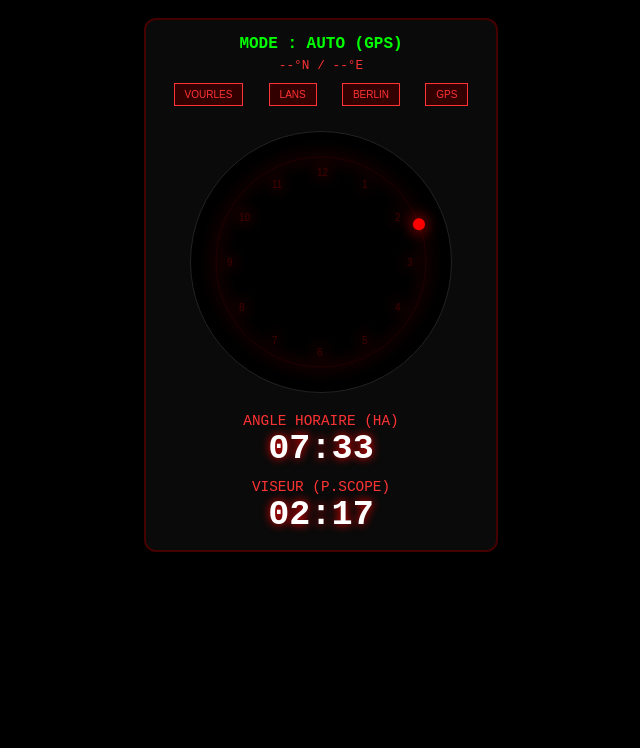
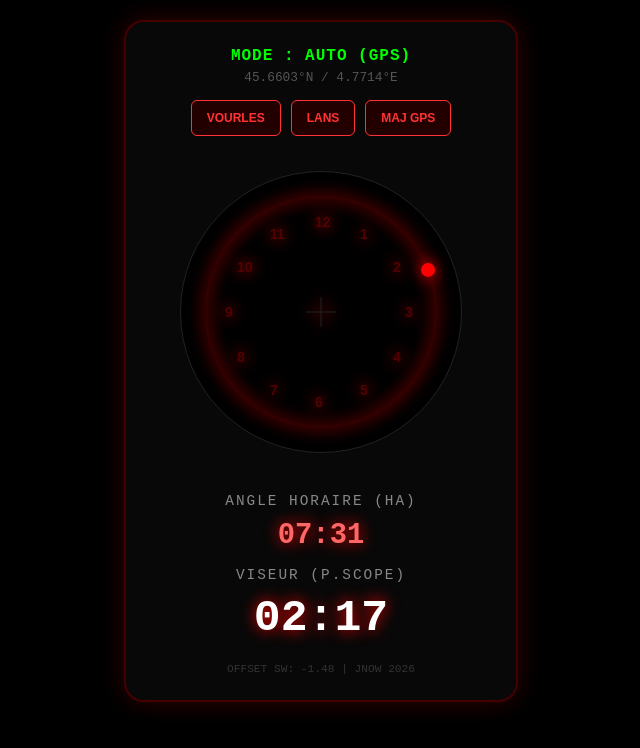
Before and after one commit to jamroch79/astroserver, a website: page public/polaris_vourles.html in a window 1280 px wide. Shown: the whole page, without its empty margins (319-959 px from the left). Drawn offline with Linux system fonts and the light colour scheme.

Commit message:
Update polaris_vourles.html

```diff
--- a/public/polaris_vourles.html
+++ b/public/polaris_vourles.html
@@ -3,130 +3,253 @@
 <head>
     <meta charset="UTF-8">
     <meta name="viewport" content="width=device-width, initial-scale=1.0">
-    <title>Polaris Master Control</title>
+    <title>Polaris Pro - Vourles & Lans</title>
     <style>
-        body { background: #000; color: #ff3333; font-family: 'Courier New', monospace; text-align: center; padding: 10px; }
-        .card { border: 2px solid #440000; display: inline-block; padding: 15px; border-radius: 12px; background: #0a0a0a; width: 320px; }
-        .val { font-size: 2.2em; font-weight: bold; color: #fff; text-shadow: 0 0 10px #ff0000; }
-        canvas { background: #000; border: 1px solid #222; border-radius: 50%; margin: 15px 0; }
-        .btn-group { margin: 10px 0; display: flex; justify-content: space-around; }
-        button { background: #330000; color: #ff3333; border: 1px solid #ff3333; padding: 5px 10px; cursor: pointer; font-size: 10px; }
-        button:hover { background: #ff3333; color: #000; }
-        #site-name { font-weight: bold; color: #00ff00; margin-bottom: 5px; }
+        body {
+            background: #000;
+            color: #ff3333;
+            font-family: 'Courier New', monospace;
+            text-align: center;
+            margin: 0;
+            padding: 20px;
+        }
+        .card {
+            border: 2px solid #440000;
+            display: inline-block;
+            padding: 25px;
+            border-radius: 20px;
+            background: #080808;
+            width: 340px;
+            box-shadow: 0 0 25px #300;
+        }
+        .val {
+            font-size: 2.8em;
+            font-weight: bold;
+            color: #fff;
+            text-shadow: 0 0 15px #ff0000;
+            margin: 10px 0;
+        }
+        canvas {
+            background: #000;
+            border: 1px solid #222;
+            border-radius: 50%;
+            margin: 20px 0;
+        }
+        .btn-group {
+            margin: 15px 0;
+            display: flex;
+            justify-content: center;
+            gap: 10px;
+        }
+        button {
+            background: #200;
+            color: #ff3333;
+            border: 1px solid #ff3333;
+            padding: 10px 15px;
+            cursor: pointer;
+            font-size: 12px;
+            font-weight: bold;
+            border-radius: 6px;
+            transition: all 0.2s;
+        }
+        button:active {
+            background: #ff3333;
+            color: #000;
+        }
+        #site-name {
+            font-weight: bold;
+            color: #00ff00;
+            margin-bottom: 5px;
+            text-transform: uppercase;
+            letter-spacing: 1px;
+        }
+        .label {
+            font-size: 0.9em;
+            color: #888;
+            letter-spacing: 2px;
+            margin-top: 15px;
+        }
+        #coords {
+            font-size: 0.8em;
+            color: #555;
+            margin-bottom: 10px;
+        }
     </style>
 </head>
 <body>
 
 <div class="card">
     <div id="site-name">MODE : AUTO (GPS)</div>
-    <div id="coords" style="font-size: 0.8em;">--°N / --°E</div>
+    <div id="coords">45.6603°N / 4.7714°E</div>
 
     <div class="btn-group">
         <button onclick="setPos(45.6603, 4.7714, 'VOURLES')">VOURLES</button>
         <button onclick="setPos(45.1391, 5.5856, 'LANS')">LANS</button>
-        <button onclick="setPos(52.0, 13.0, 'BERLIN')">BERLIN</button>
-        <button onclick="useGPS()">GPS</button>
+        <button onclick="useGPS()">MAJ GPS</button>
     </div>
 
-    <canvas id="scope" width="260" height="260"></canvas>
+    <canvas id="scope" width="280" height="280"></canvas>
 
-    <div style="font-size: 0.9em;">ANGLE HORAIRE (HA)</div>
-    <div id="ha" class="val">00:00</div>
+    <div class="label">ANGLE HORAIRE (HA)</div>
+    <div id="ha" class="val" style="font-size: 1.8em; color: #ff6666;">--:--</div>
 
-    <div style="font-size: 0.9em; margin-top: 10px;">VISEUR (P.SCOPE)</div>
-    <div id="pscope" class="val">00:00</div>
+    <div class="label">VISEUR (P.SCOPE)</div>
+    <div id="pscope" class="val">--:--</div>
+
+    <div style="font-size: 0.7em; color: #333; margin-top: 20px;">
+        OFFSET SW: -1.48 | JNOW 2026
+    </div>
 </div>
 
 <script>
-    let lat = 45.66;
-    let lon = 4.77;
-    let autoGPS = true;
+    // Initialisation avec Vourles par défaut
+    let currentLat = 45.6603;
+    let currentLon = 4.7714;
 
+    /**
+     * Correction GPS : Force la mise à jour et rafraîchit l'UI immédiatement
+     */
     function useGPS() {
-        autoGPS = true;
-        document.getElementById('site-name').innerText = "MODE : AUTO (GPS)";
-        navigator.geolocation.getCurrentPosition(pos => {
-            lat = pos.coords.latitude;
-            lon = pos.coords.longitude;
-        });
+        if (!navigator.geolocation) {
+            alert("Le GPS n'est pas supporté par ce navigateur.");
+            return;
+        }
+
+        const statusDisplay = document.getElementById('site-name');
+        statusDisplay.innerText = "RECHERCHE GPS...";
+        statusDisplay.style.color = "#ffaa00"; // Orange pendant le scan
+
+        navigator.geolocation.getCurrentPosition(
+            (pos) => {
+                currentLat = pos.coords.latitude;
+                currentLon = pos.coords.longitude;
+
+                statusDisplay.innerText = "MODE : AUTO (GPS)";
+                statusDisplay.style.color = "#00ff00"; // Vert quand OK
+                document.getElementById('coords').innerText =
+                    `${currentLat.toFixed(4)}°N / ${currentLon.toFixed(4)}°E`;
+
+                // Force le calcul immédiat
+                solve();
+            },
+            (err) => {
+                console.error("Erreur GPS:", err);
+                statusDisplay.innerText = "GPS INDISPONIBLE";
+                statusDisplay.style.color = "#ff3333";
+            },
+            {
+                enableHighAccuracy: true,
+                timeout: 10000,
+                maximumAge: 0 // Force une lecture fraîche (pas de cache)
+            }
+        );
     }
 
+    /**
+     * Définit manuellement la position pour Vourles ou Lans
+     */
     function setPos(newLat, newLon, name) {
-        autoGPS = false;
-        lat = newLat;
-        lon = newLon;
-        document.getElementById('site-name').innerText = "MODE : " + name;
-        document.getElementById('coords').innerText = `${lat.toFixed(2)}°N / ${lon.toFixed(2)}°E`;
+        currentLat = newLat;
+        currentLon = newLon;
+        const statusDisplay = document.getElementById('site-name');
+        statusDisplay.innerText = "MODE : " + name;
+        statusDisplay.style.color = "#00ff00";
+        document.getElementById('coords').innerText =
+            `${currentLat.toFixed(4)}°N / ${currentLon.toFixed(4)}°E`;
+        solve();
     }
 
+    /**
+     * Moteur de calcul astronomique
+     */
     function solve() {
-        if(autoGPS) {
-            navigator.geolocation.getCurrentPosition(pos => {
-                lat = pos.coords.latitude;
-                lon = pos.coords.longitude;
-                document.getElementById('coords').innerText = `${lat.toFixed(2)}°N / ${lon.toFixed(2)}°E`;
-            }, null, {enableHighAccuracy: true});
-        }
+        const now = new Date();
 
-        const now = new Date();
+        // 1. Temps Sidéral
         const JD = (now / 86400000) + 2440587.5;
         const D = JD - 2451545.0;
-        const GMST = (18.697374558 + 24.06570982441908 * D) % 24;
-        const LST = (GMST + (lon / 15) + 24) % 24;
+        let GMST = (18.697374558 + 24.06570982441908 * D) % 24;
+        let LST = (GMST + (currentLon / 15) + 24) % 24;
 
-        // Précession JNow Polaris
-        const RA_Polaris = 2.53 + (0.02 * ((JD - 2451545.0) / 365.25));
+        // 2. Ascension Droite Polaris 2026 (Précession)
+        const RA_Polaris = 2.53 + (0.021 * (D / 365.25));
 
+        // 3. Angle Horaire (HA)
         let ha = (LST - RA_Polaris + 24) % 24;
 
-        // Offset Sky-Watcher pour tomber sur les valeurs de ton appli
+        // 4. Position Viseur (P.Scope) avec offset mécanique Sky-Watcher
         let pscope = (ha / 2) - 1.48;
         pscope = (pscope + 12) % 12;
 
-        document.getElementById('ha').innerText = format(ha);
-        document.getElementById('pscope').innerText = formatClock(pscope);
-        render(pscope);
+        // Mise à jour de l'affichage texte
+        document.getElementById('ha').innerText = formatToHM(ha);
+        document.getElementById('pscope').innerText = formatToClock(pscope);
+
+        // Dessin du graphique
+        drawScope(pscope);
     }
 
-    function format(h) {
-        let hr = Math.floor(h);
-        let mn = Math.floor((h - hr) * 60);
-        return `${hr.toString().padStart(2,'0')}:${mn.toString().padStart(2,'0')}`;
+    function formatToHM(decimal) {
+        let h = Math.floor(decimal);
+        let m = Math.floor((decimal - h) * 60);
+        return `${h.toString().padStart(2, '0')}:${m.toString().padStart(2, '0')}`;
     }
 
-    function formatClock(h) {
-        let hr = Math.floor(h);
-        if (hr === 0) hr = 12;
-        let mn = Math.floor((h - Math.floor(h)) * 60);
-        return `${hr.toString().padStart(2,'0')}:${mn.toString().padStart(2,'0')}`;
+    function formatToClock(decimal) {
+        let h = Math.floor(decimal);
+        if (h === 0) h = 12;
+        let m = Math.floor((decimal - Math.floor(decimal)) * 60);
+        return `${h.toString().padStart(2, '0')}:${m.toString().padStart(2, '0')}`;
     }
 
-    function render(p) {
-        const c = document.getElementById('scope');
-        const ctx = c.getContext('2d');
-        ctx.clearRect(0,0,260,260);
+    function drawScope(p) {
+        const canvas = document.getElementById('scope');
+        const ctx = canvas.getContext('2d');
+        const cx = 140, cy = 140, r = 115;
 
-        ctx.strokeStyle = "#220000";
-        ctx.beginPath(); ctx.arc(130,130,105,0,7); ctx.stroke();
+        ctx.clearRect(0, 0, 280, 280);
 
-        // Graduation 12h
-        ctx.fillStyle = "#440000";
-        for(let i=1; i<=12; i++) {
-            let a = (i * 30 - 90) * (Math.PI/180);
-            ctx.fillText(i, 126 + Math.cos(a)*90, 134 + Math.sin(a)*90);
+        // Cercle extérieur (Réticule)
+        ctx.strokeStyle = "#300";
+        ctx.lineWidth = 3;
+        ctx.beginPath();
+        ctx.arc(cx, cy, r, 0, Math.PI * 2);
+        ctx.stroke();
+
+        // Chiffres de l'horloge
+        ctx.fillStyle = "#500";
+        ctx.font = "bold 14px Arial";
+        for(let i = 1; i <= 12; i++) {
+            let angle = (i * 30 - 90) * (Math.PI / 180);
+            ctx.fillText(i, cx - 6 + Math.cos(angle) * (r - 25), cy + 5 + Math.sin(angle) * (r - 25));
         }
 
-        // Polaris
-        let angle = (p * 30 - 90) * (Math.PI / 180);
+        // Croix centrale (Pivot)
+        ctx.strokeStyle = "#222";
+        ctx.lineWidth = 1;
+        ctx.beginPath();
+        ctx.moveTo(cx - 15, cy); ctx.lineTo(cx + 15, cy);
+        ctx.moveTo(cx, cy - 15); ctx.lineTo(cx, cy + 15);
+        ctx.stroke();
+
+        // Étoile Polaire (Point Rouge)
+        let starAngle = (p * 30 - 90) * (Math.PI / 180);
+        let sx = cx + Math.cos(starAngle) * r;
+        let sy = cy + Math.sin(starAngle) * r;
+
+        ctx.shadowBlur = 15;
+        ctx.shadowColor = "red";
         ctx.fillStyle = "#ff0000";
-        ctx.shadowBlur = 15; ctx.shadowColor = "red";
         ctx.beginPath();
-        ctx.arc(130 + Math.cos(angle)*105, 130 + Math.sin(angle)*105, 6, 0, 7);
+        ctx.arc(sx, sy, 7, 0, Math.PI * 2);
         ctx.fill();
     }
 
+    // Lancement du cycle (1 seconde)
     setInterval(solve, 1000);
-    useGPS(); // Lance le GPS au démarrage
+
+    // Premier calcul au chargement
+    solve();
 </script>
 </body>
 </html>
```
